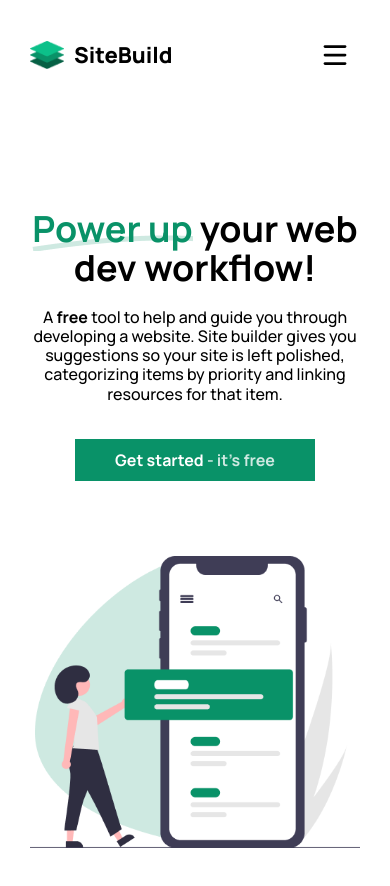
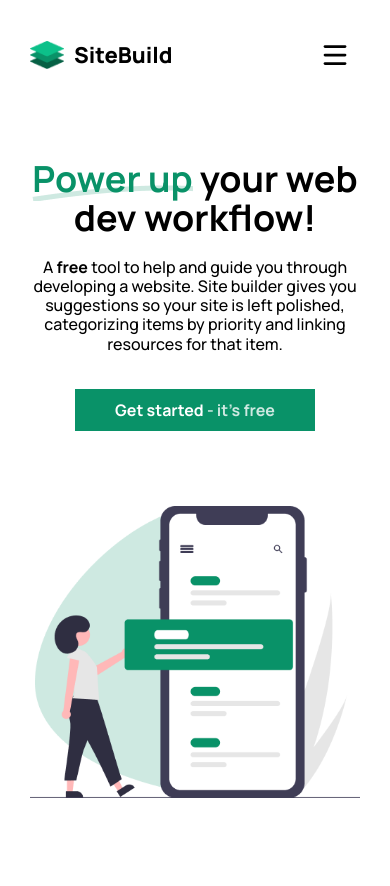
Before and after one commit to NinjaInShade/site-build, a React (Create React App) app in the folder client/: page / in a window 390 px wide. Shown: the top 886 px of the page. After the commit the page ends 848 px from the top, so only its background shows below. Built offline with nearby package versions, Linux system fonts and the light colour scheme.

Commit message:
Decreased padding on smaller screens

```diff
--- a/client/src/css/home-header.css
+++ b/client/src/css/home-header.css
@@ -76,3 +76,9 @@
     margin: 0 auto;
   }
 }
+
+@media (max-width: 550px) {
+  .home-header {
+    padding: 50px 30px;
+  }
+}
--- a/client/src/pages/Home.js
+++ b/client/src/pages/Home.js
@@ -11,7 +11,7 @@ import Illustration from '../resources/header illustration.png';
 import { useAuth } from '../other/AuthContext';
 import { Redirect } from 'react-router-dom';
 
-import '../css/home-header.css';
+import '../css/Home-header.css';
 import '../css/Buttons.css';
 
 export default function Home({ setSignupData }) {
```
Also changed, not shown: 1 other file (tests, documents, lock files or other folders).
